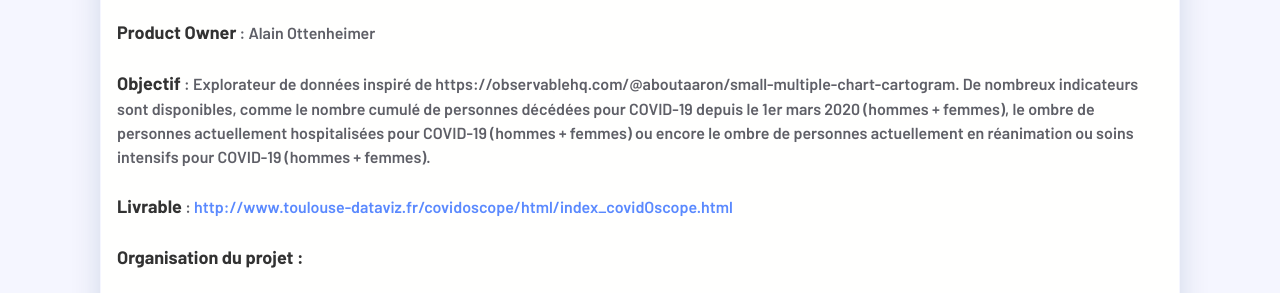
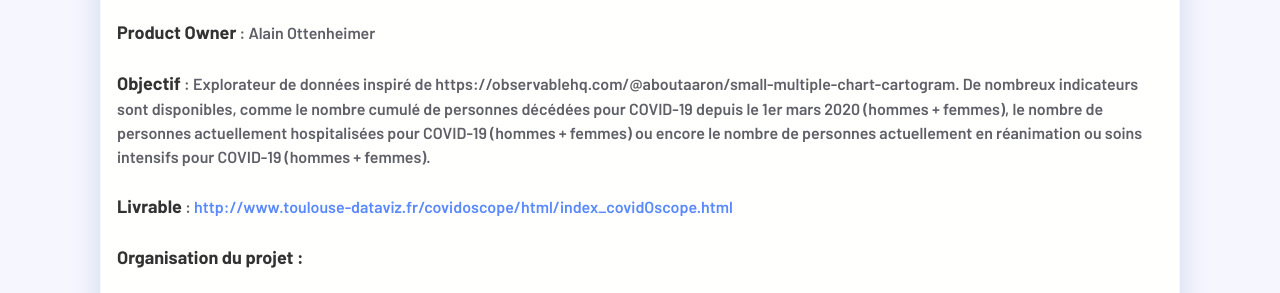
Before and after one commit to opencovid19-fr/opencovid19-fr.github.io, a Jekyll site: the page built from _posts/covidoscope/2020-04-17-covidoscope.md, in a window 1280 px wide and 900 px high, scrolled down 360 px. Shown: the part 186-479 px from the top of the window. Built offline with Jekyll 4.4.1, drawn with Linux system fonts in a browser that asks for light colours; nearby versions of some CDN libraries; comment, search, counter and statistics services are not loaded.

Commit message:
correction 2 coquilles covidoscope

```diff
--- a/_posts/covidoscope/2020-04-17-covidoscope.md
+++ b/_posts/covidoscope/2020-04-17-covidoscope.md
@@ -14,7 +14,7 @@ short-description: visualisant des dimensions géographiques et temporelles
 **Product Owner** : Alain Ottenheimer
 
 **Objectif** : Explorateur de données inspiré de https://observablehq.com/@aboutaaron/small-multiple-chart-cartogram.
-De nombreux indicateurs sont disponibles, comme le nombre cumulé de personnes décédées pour COVID-19 depuis le 1er mars 2020 (hommes + femmes), le ombre de personnes actuellement hospitalisées pour COVID-19 (hommes + femmes) ou encore le ombre de personnes actuellement en réanimation ou soins intensifs pour COVID-19 (hommes + femmes).
+De nombreux indicateurs sont disponibles, comme le nombre cumulé de personnes décédées pour COVID-19 depuis le 1er mars 2020 (hommes + femmes), le nombre de personnes actuellement hospitalisées pour COVID-19 (hommes + femmes) ou encore le nombre de personnes actuellement en réanimation ou soins intensifs pour COVID-19 (hommes + femmes).
 
 **Livrable** : [http://www.toulouse-dataviz.fr/covidoscope/html/index_covidOscope.html](http://www.toulouse-dataviz.fr/covidoscope/html/index_covidOscope.html)
 
```
